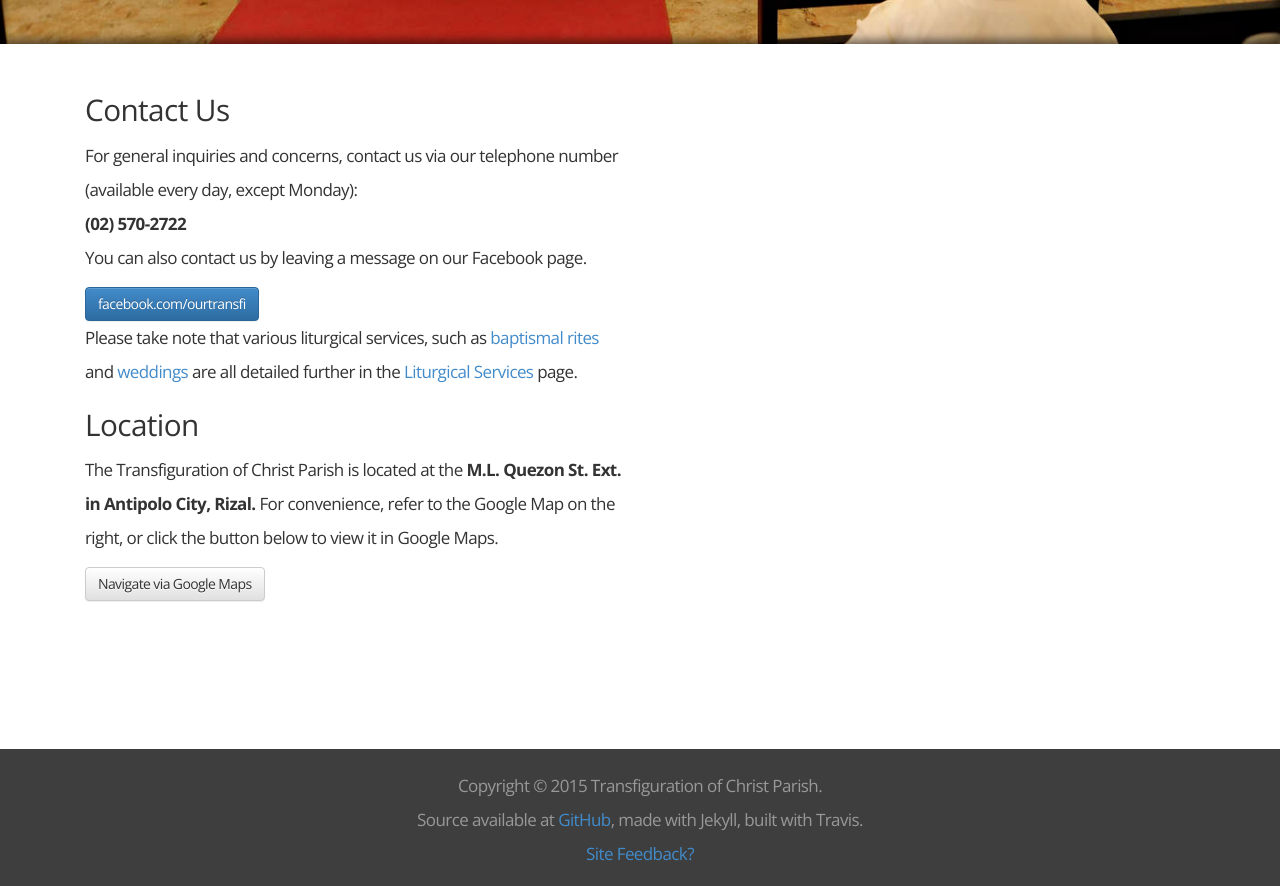
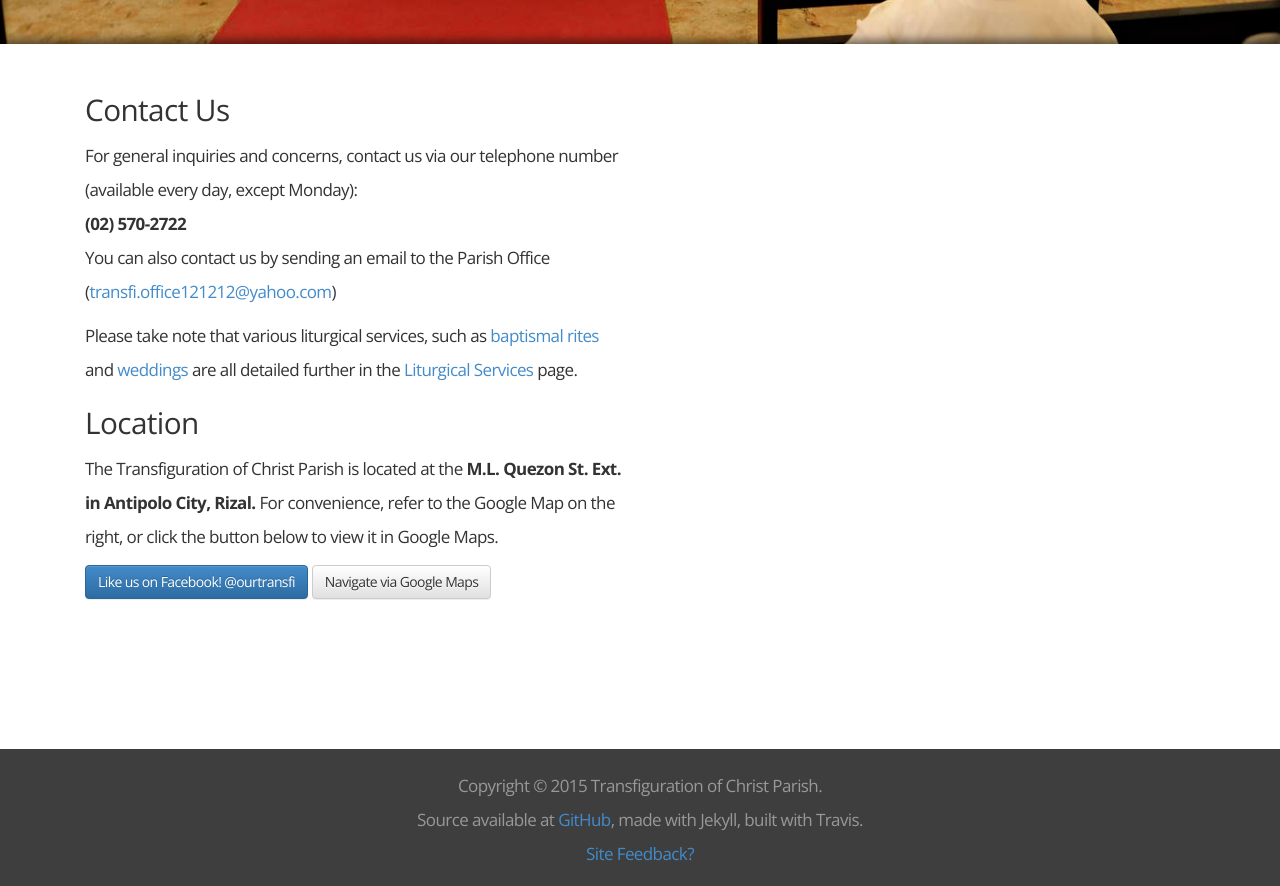
Before and after one commit to jerieljan/ourtransfi, a Jekyll site: the page built from Home/index.html, in a window 1280 px wide and 900 px high, scrolled down 4070 px, cut to the strip 14-900 px from the top of the window. Built offline with Jekyll 4.4.1, drawn with Linux system fonts in a browser that asks for light colours; nearby versions of some CDN libraries.

Commit message:
Removed Facebook message hint, added email contact.
As of June 22, 2016, the Facebook messaging for the Parish has been closed due to diverging communications between the actual office operations and the expected details listed on the page. Various issues cannot be handled by the page itself (i.e., phone issues at the office) and nearly every message to the Parish has been forwarded either through email or the phone.

```diff
--- a/Home/index.html
+++ b/Home/index.html
@@ -197,10 +197,7 @@ icon: /images/image-01a.jpg
 
         <p>For general inquiries and concerns, contact us via our telephone number (available every day, except Monday):
             <br/><span style="font-weight: bold">{{ site.contact }}</span>
-            <br/>You can also contact us by leaving a message on our Facebook page.</p>
-
-        <a class="btn btn-primary" role="button"
-           href="http://www.facebook.com/ourtransfi">facebook.com/ourtransfi</a>
+            <br/>You can also contact us by sending an email to the Parish Office (<a href="mailto:transfi.office121212@yahoo.com">transfi.office121212@yahoo.com</a>)</p>
 
         <p>Please take note that various liturgical services, such as <a href="/services/#baptism">baptismal rites</a> and <a href="/services/#matrimony-weddings">weddings</a> are all detailed further in the <a href="/services/">Liturgical Services</a> page. </p>
 
@@ -209,6 +206,10 @@ icon: /images/image-01a.jpg
         <p>The Transfiguration of Christ Parish is located at the <strong>M.L. Quezon St. Ext. in Antipolo
             City, Rizal.</strong> For convenience, refer to the Google Map on the right, or click the button
             below to view it in Google Maps.</p>
+
+        <a class="btn btn-primary" role="button"
+           href="http://www.facebook.com/ourtransfi">Like us on Facebook! @ourtransfi</a>
+
         <a class="btn btn-default" role="button"
            href="https://www.google.com.ph/maps/place/Transfiguration+Of+Christ+Parish/@{{ site.address_latitude }} , {{ site.address_longitude }},18z/data=!4m2!3m1!1s0x3397c0b9c5cadb3f:0x55deeaf5184b2631?hl=en">Navigate
             via Google Maps</a>
```
